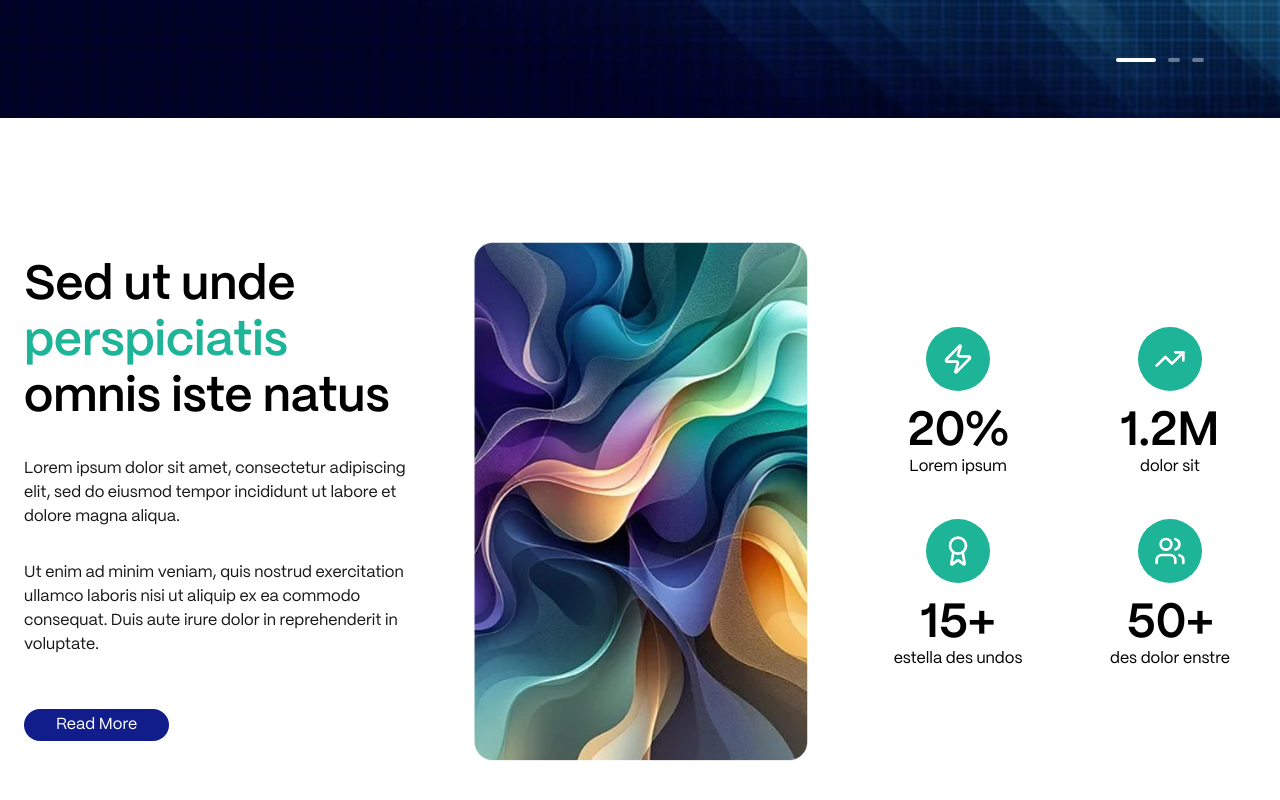
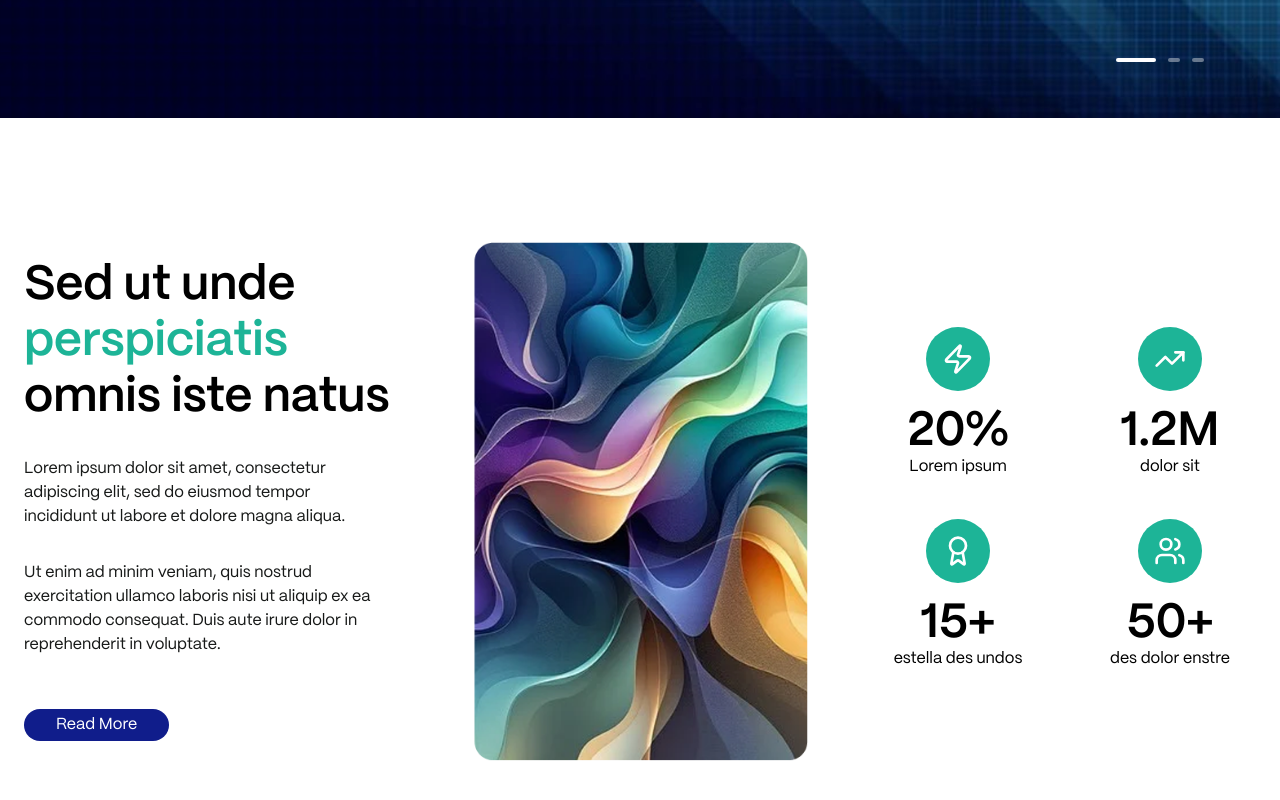
Before and after one commit to girishrajput/HGS-interview, a React (Vite) app: page / in a window 1280 px wide. Shown: the part 442-1242 px from the top of the page. Built offline with nearby package versions, Linux system fonts and the light colour scheme.

Commit message:
ui design changes

```diff
--- a/src/components/ContentSection.jsx
+++ b/src/components/ContentSection.jsx
@@ -11,10 +11,10 @@ function ContentSection() {
           <span className="text-brand-teal block"> perspiciatis </span>
           omnis iste natus
         </h2>
-        <p className="text-custom-dark mb-4 font-normal">
+        <p className="text-custom-dark mb-4 font-normal pe-8">
           Lorem ipsum dolor sit amet, consectetur adipiscing elit, sed do eiusmod tempor incididunt ut labore et dolore magna aliqua.
         </p>
-        <p className="text-custom-dark mb-4 font-normal">
+        <p className="text-custom-dark mb-4 font-normal pe-8">
           Ut enim ad minim veniam, quis nostrud exercitation ullamco laboris nisi ut aliquip ex ea commodo consequat. Duis aute irure dolor in reprehenderit in voluptate.
         </p>
         <button className="bg-dark-blue text-white px-8 py-1 rounded-full hover:bg-brand-teal transition-colors cursor-pointer md:mt-5">
```
